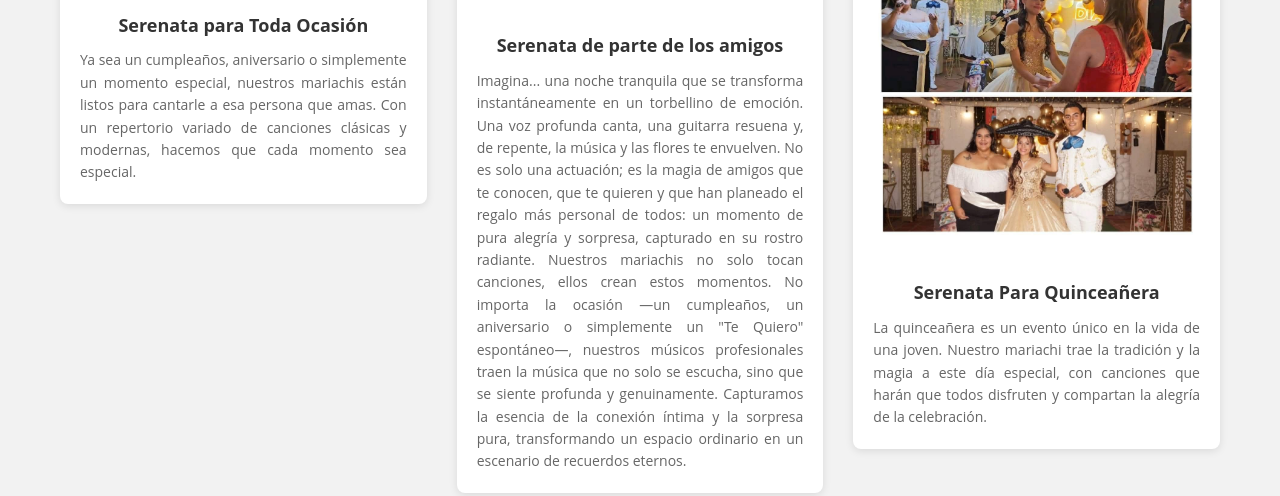
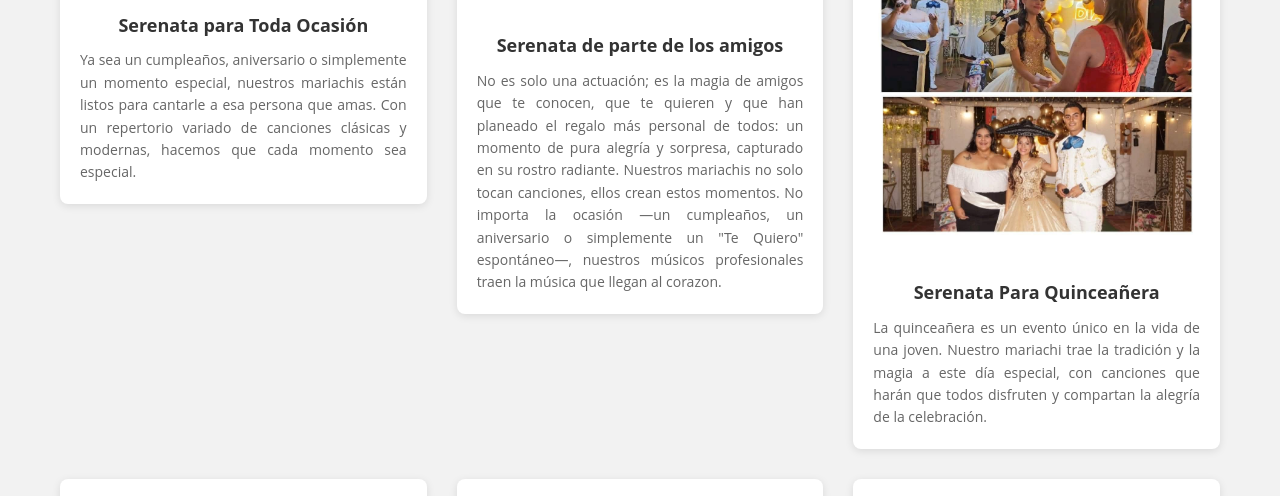
Before and after one commit to JeysonJosueGomezVillamizarADSI/Pagina-Web-Vale-y-Su-mariachi-v3, a plain HTML site: page index.html in a window 1280 px wide. Shown: the part 3019-3515 px from the top of the page. Drawn offline with nearby package versions, Linux system fonts and the light colour scheme; grey boxes are pictures that could not be loaded; a web font is replaced by a local one.

Commit message:
Update index.html

```diff
--- a/index.html
+++ b/index.html
@@ -151,13 +151,12 @@
                          <div class="servicio-ind">
                             <img src="img/Serenata_amigos.jpeg" alt="Serenata Amigos">
                             <h3>Serenata de parte de los amigos</h3>
-                            <p>Imagina... una noche tranquila que se transforma instantáneamente en un torbellino de emoción. Una voz profunda canta, una guitarra resuena y, de repente, la música y las flores te envuelven.
-
+                            <p>
                             No es solo una actuación; es la magia de amigos que te conocen, que te quieren y que han planeado el regalo más personal de todos: un momento de pura alegría y sorpresa, capturado en su rostro radiante.
 
                             Nuestros mariachis no solo tocan canciones, ellos crean estos momentos.
 
-                            No importa la ocasión —un cumpleaños, un aniversario o simplemente un "Te Quiero" espontáneo—, nuestros músicos profesionales traen la música que no solo se escucha, sino que se siente profunda y genuinamente. Capturamos la esencia de la conexión íntima y la sorpresa pura, transformando un espacio ordinario en un escenario de recuerdos eternos.
+                            No importa la ocasión —un cumpleaños, un aniversario o simplemente un "Te Quiero" espontáneo—, nuestros músicos profesionales traen la música que llegan al corazon.
                             </p>
                         </div>
 
```
